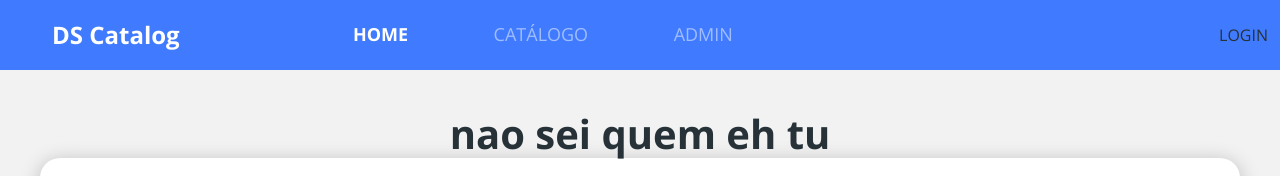
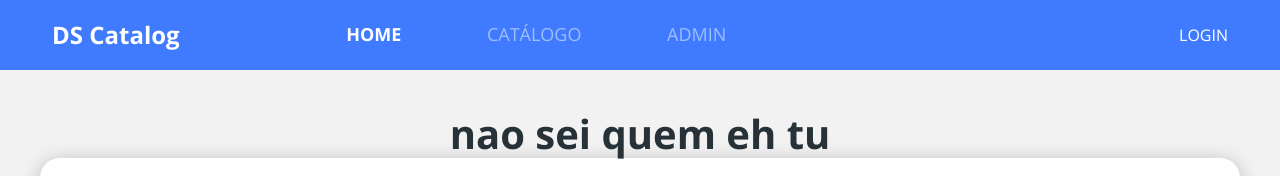
Before and after one commit to bortolattolucas/dscatalog-devsuperior-3-0, a React (Create React App) app in the folder frontweb/: page / in a window 1280 px wide. Shown: the top 176 px of the page. Built offline with nearby package versions, Linux system fonts and the light colour scheme; no server answers.

Commit message:
Login/Logout styling

```diff
--- a/frontweb/src/components/Navbar/index.tsx
+++ b/frontweb/src/components/Navbar/index.tsx
@@ -70,11 +70,11 @@ const Navbar = () => {
                         </li>
                     </ul>
                 </div>
-                <div>
+                <div className="nav-login-logout">
                     {
                         authData.authenticated ? (
                             <>
-                                <span>{authData.tokenData?.username}</span>
+                                <span className="nav-username">{authData.tokenData?.username}</span>
                                 <a href="#logout" onClick={handleLogoutClick}>
                                     LOGOUT
                                 </a>
--- a/frontweb/src/components/Navbar/styles.css
+++ b/frontweb/src/components/Navbar/styles.css
@@ -26,3 +26,34 @@
     min-height: 70px;
     padding-left: 40px;
 }
+
+.nav-login-logout {
+    display: none;
+}
+
+.nav-username {
+    display: none;
+}
+
+@media (min-width: 768px) {
+
+    .nav-login-logout {
+        display: unset;
+        color: #FFFFFF;
+        margin-right: 15px;
+    }
+
+}
+
+@media (min-width: 992px) {
+
+    .nav-login-logout {
+        margin-right: 40px;
+    }
+
+    .nav-username {
+        display: unset;
+        margin-right: 20px;
+    }
+
+}
```
